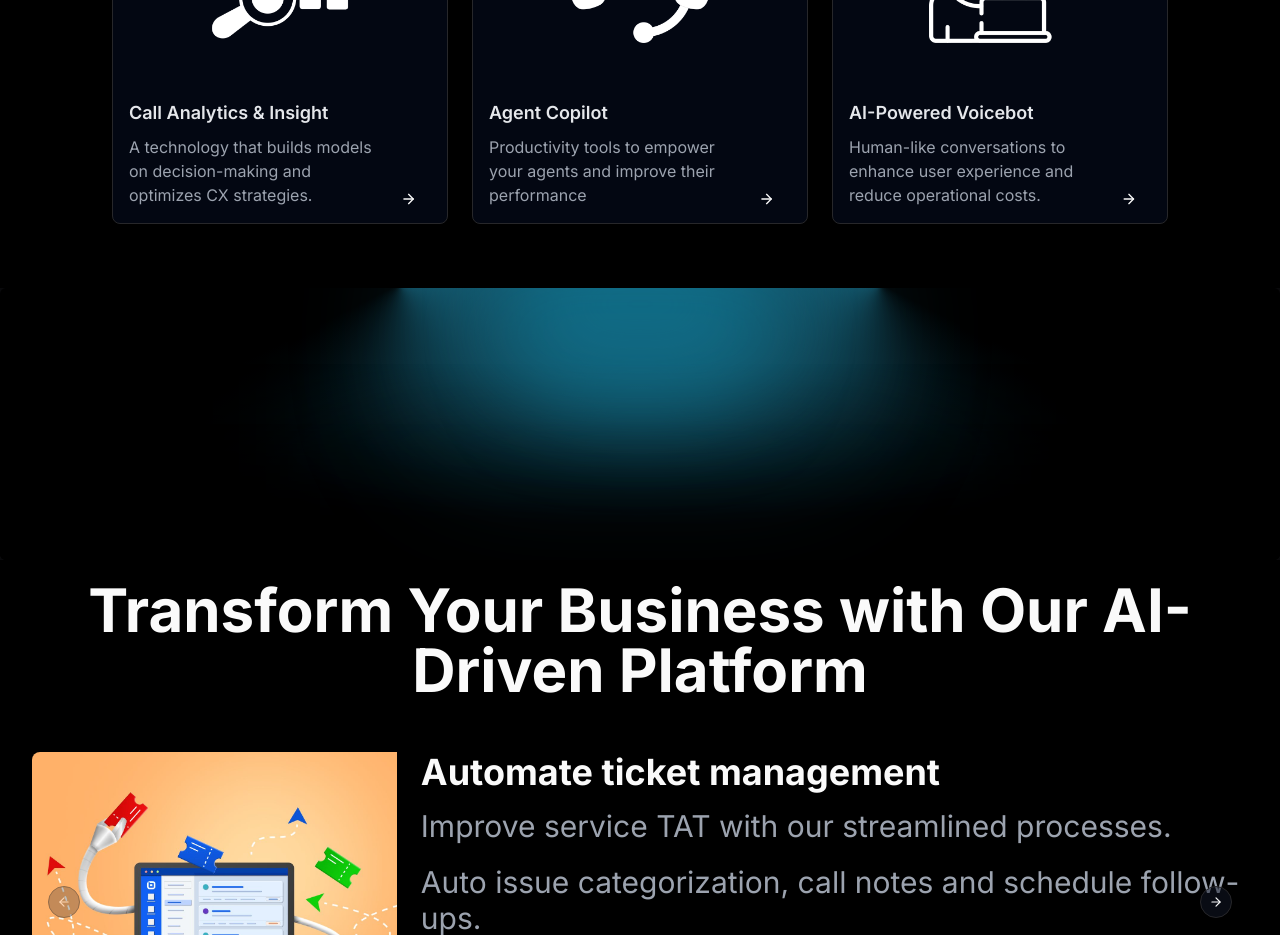
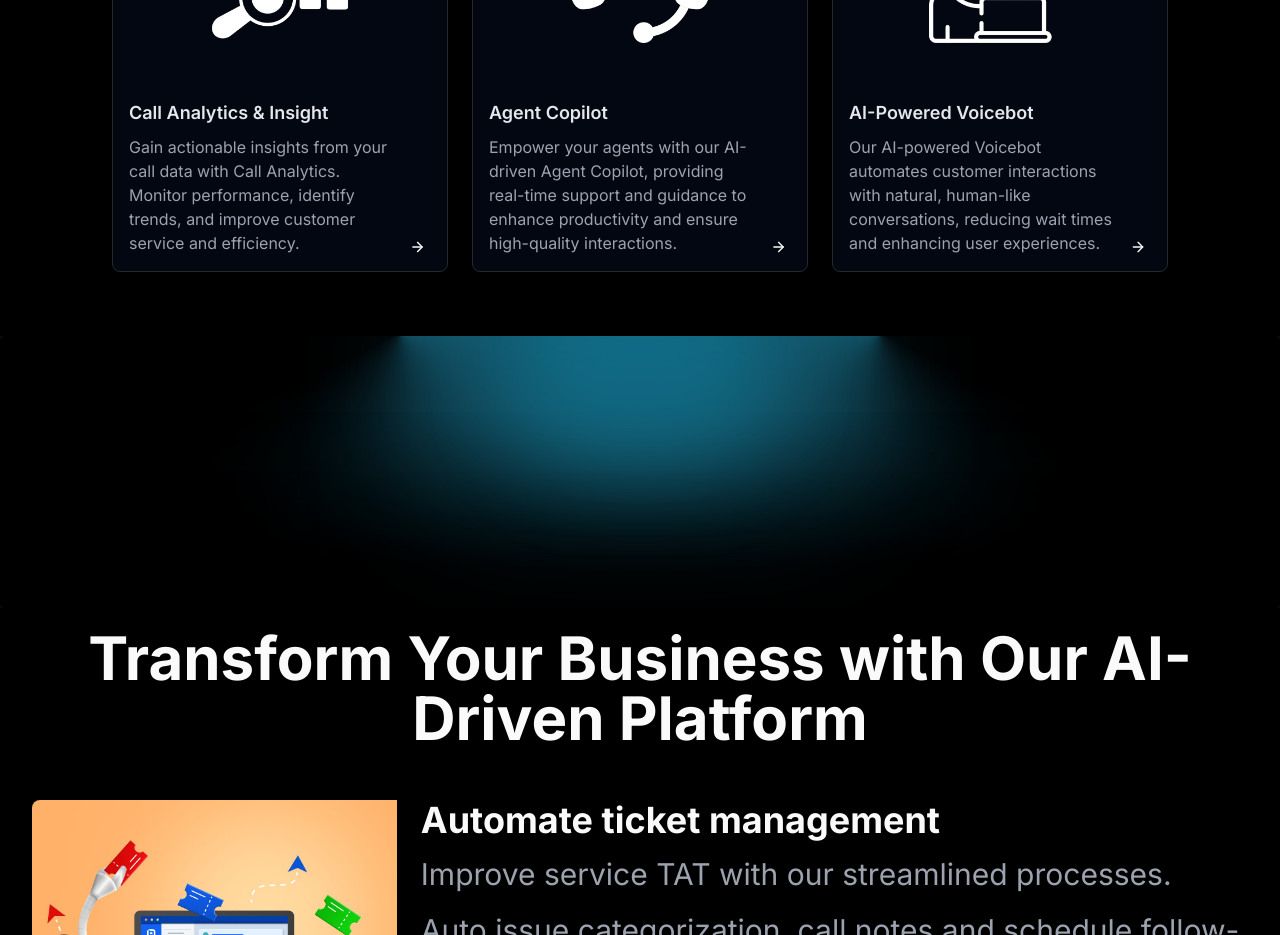
Before and after one commit to Nikhileshrana/Subverseai-Next.JS-FullStack-Dev, a Next.js app: page / in a window 1280 px wide. Shown: the part 1320-2255 px from the top of the page. Built offline with nearby package versions, Linux system fonts and the light colour scheme.

Commit message:
Home page content Updated

```diff
--- a/src/app/page.tsx
+++ b/src/app/page.tsx
@@ -274,7 +274,7 @@ export default function LandingPage() {
       <div>
         <h3 className="text-lg font-semibold text-gray-200">Call Analytics & Insight</h3>
         <p className="text-gray-400 mt-2">
-          A technology that builds models on decision-making and optimizes CX strategies.
+        Gain actionable insights from your call data with Call Analytics. Monitor performance, identify trends, and improve customer service and efficiency.
         </p>
       </div>
       <svg
@@ -301,7 +301,7 @@ export default function LandingPage() {
       <div>
         <h3 className="text-lg font-semibold text-gray-200">Agent Copilot</h3>
         <p className="text-gray-400 mt-2">
-          Productivity tools to empower your agents and improve their performance
+        Empower your agents with our AI-driven Agent Copilot, providing real-time support and guidance to enhance productivity and ensure high-quality interactions.
         </p>
       </div>
       <svg
@@ -328,7 +328,7 @@ export default function LandingPage() {
       <div>
         <h3 className="text-lg font-semibold text-gray-200">AI-Powered Voicebot</h3>
         <p className="text-gray-400 mt-2">
-          Human-like conversations to enhance user experience and reduce operational costs.
+        Our AI-powered Voicebot automates customer interactions with natural, human-like conversations, reducing wait times and enhancing user experiences.
         </p>
       </div>
       <svg
```
